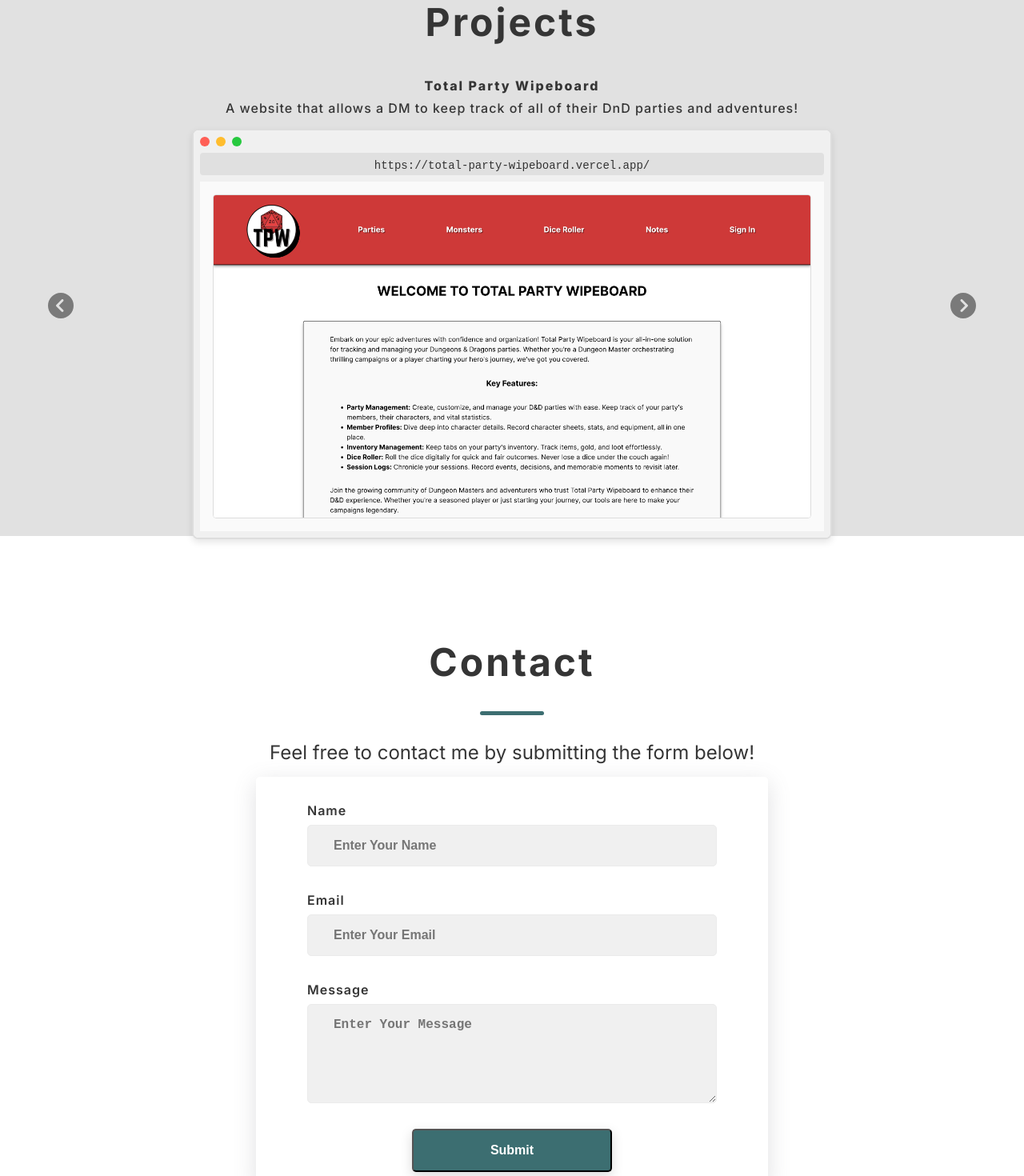
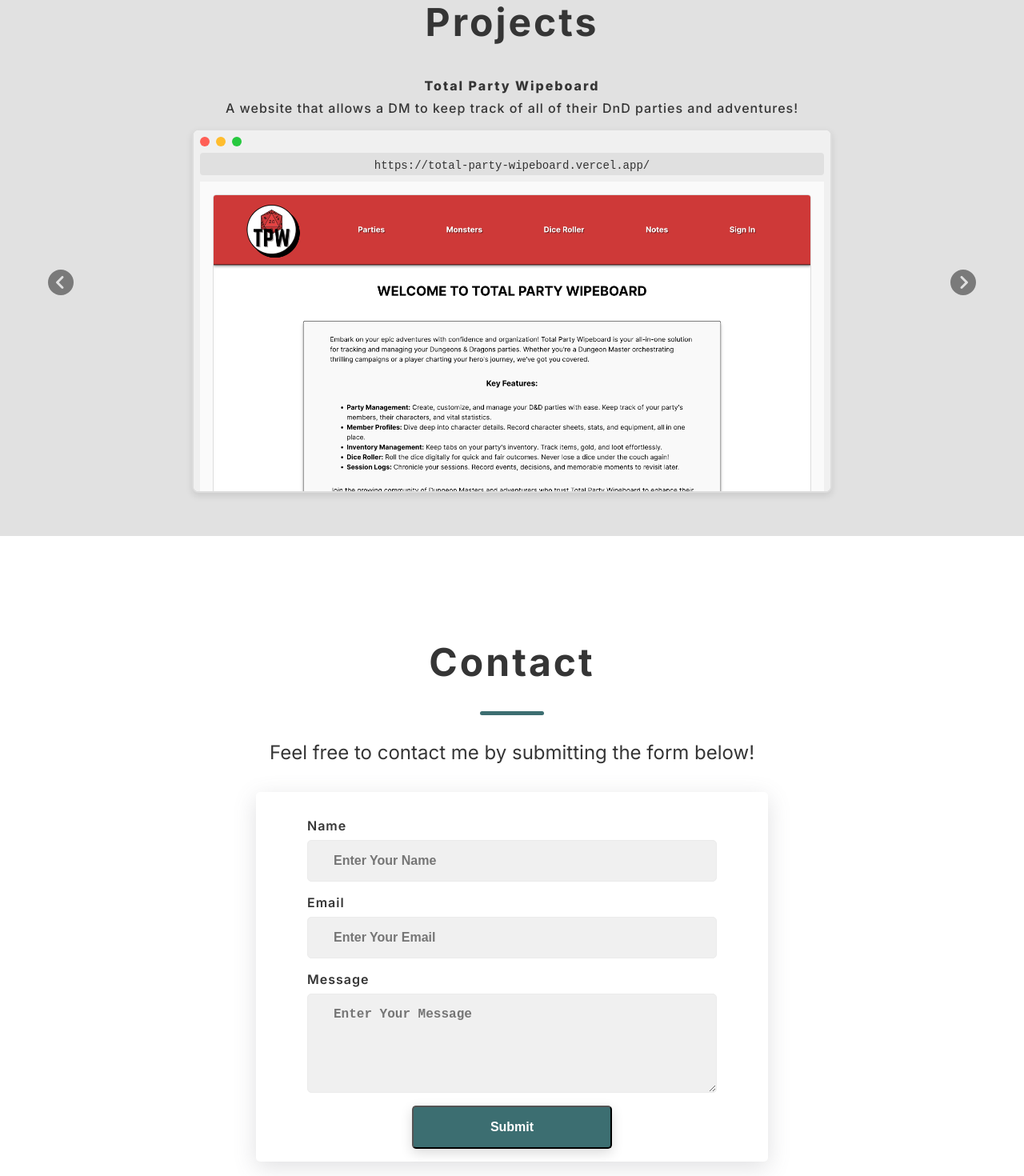
Before and after one commit to tylertowery/portfolio, a Next.js app: page / in a window 1280 px wide. Shown: the part 1730-3200 px from the top of the page at 80% size. Built offline with nearby package versions, Linux system fonts and the light colour scheme; no server answers.

Commit message:
fixing browser mock up for projects section

```diff
--- a/src/app/globals.css
+++ b/src/app/globals.css
@@ -445,6 +445,7 @@ a {
   background-color: white;
   width: 100%;
   max-width: 800px;
+  max-height: 455px;
   margin: 0 auto;
   box-shadow: 0 4px 8px rgba(0, 0, 0, 0.1);
 }
@@ -595,7 +596,7 @@ a {
   border-radius: 5px;
   font-size: 1rem;
   font-weight: 600;
-  margin-bottom: 2rem;
+  margin-bottom: 1rem;
   background-color: #f0f0f0;
   color: #353535;
 }
```
